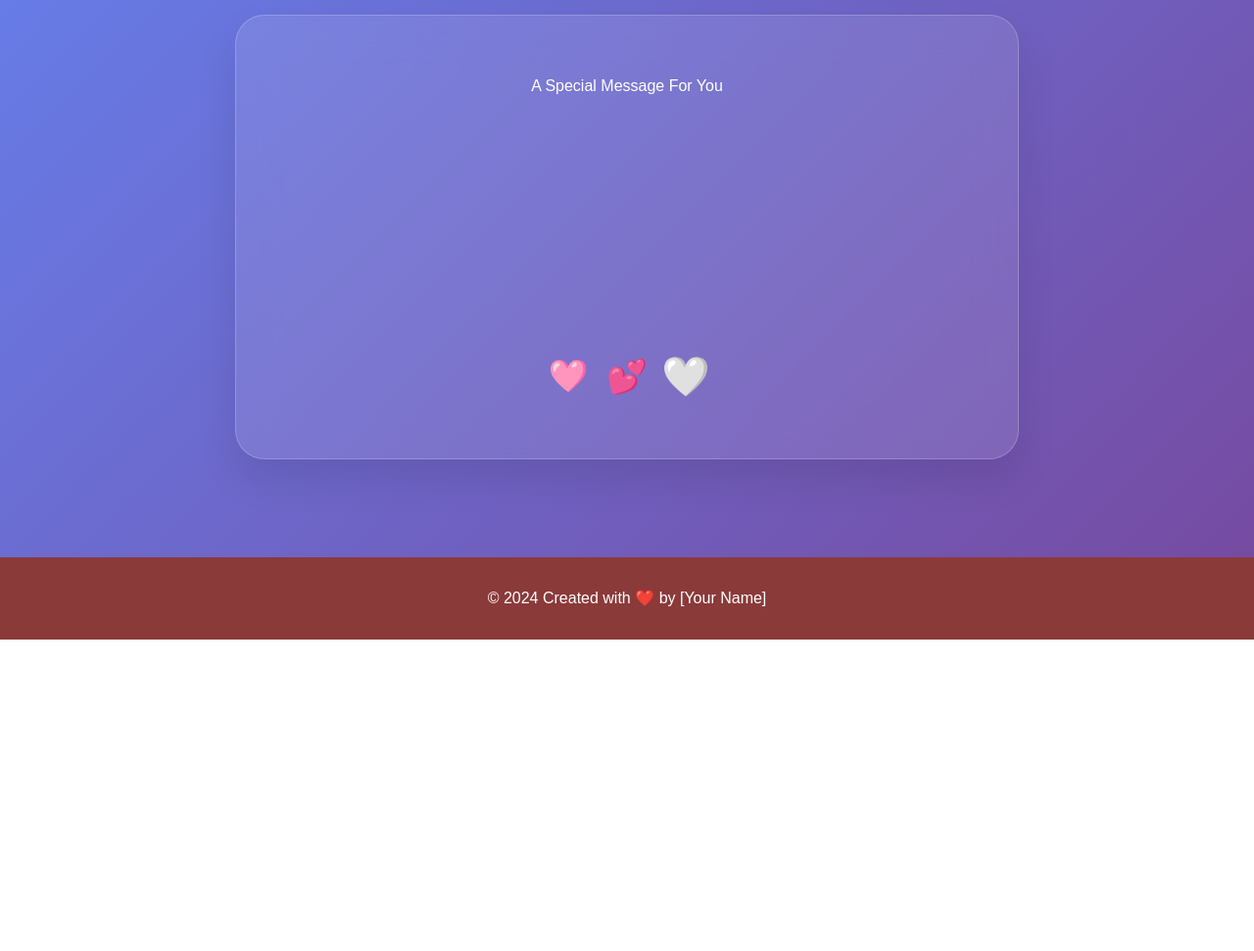
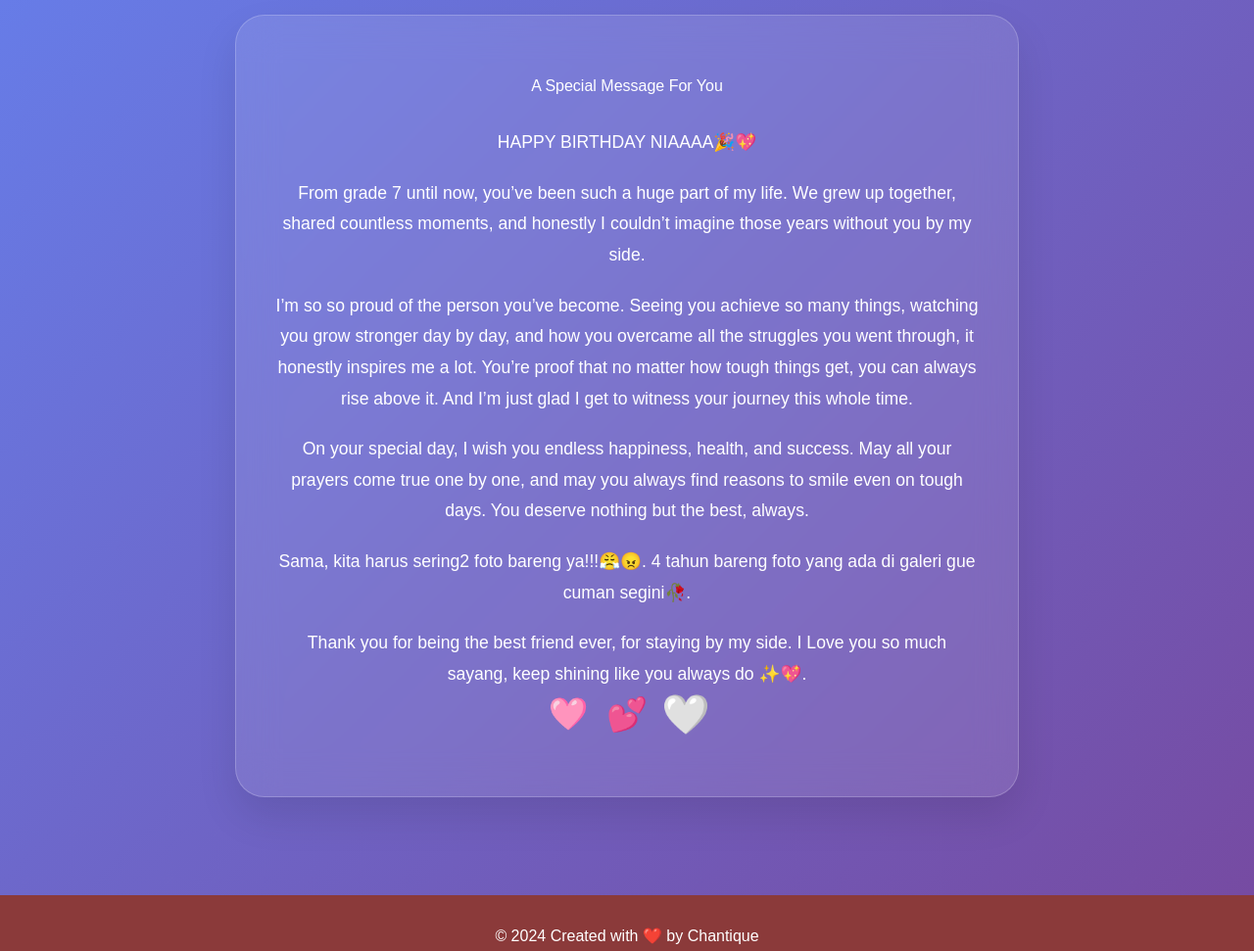
Before and after one commit to chantique22/nauw, a plain HTML site: page index.html in a window 1280 px wide. Shown: the part 2240-3211 px from the top of the page at 98% size. Before the commit the page ends 2893 px from the top, so only its background shows below. Drawn offline with nearby package versions, Linux system fonts and the light colour scheme.

Commit message:
SPECIAL MESSAGE

```diff
--- a/index.html
+++ b/index.html
@@ -121,14 +121,35 @@
             <div class="message-card">
                 <h2 class="message-tile">A Special Message For You</h2>
                 <div class="message-content">
-                    <p class="message-text fade-in-text">
-                        Lorem ipsum dolor sit amet consectetur adipisicing elit. Itaque voluptatibus atque at ratione! Enim iusto nostrum maxime culpa odio ipsum.
+                    <p class="message-text">
+                        HAPPY BIRTHDAY NIAAAA🎉💖
                     </p>
-                    <p class="message-text fade-in-text">
-                        Lorem ipsum dolor sit amet consectetur adipisicing elit. Itaque voluptatibus atque at ratione! Enim iusto nostrum maxime culpa odio ipsum.
+
+                    <p class="message-text">
+                        From grade 7 until now, you’ve been such a huge part of my life. We grew up together, shared countless moments,
+                        and honestly I couldn’t imagine those years without you by my side.
                     </p>
-                     <p class="message-text fade-in-text">
-                        Lorem ipsum dolor sit amet consectetur adipisicing elit. Itaque voluptatibus atque at ratione! Enim iusto nostrum maxime culpa odio ipsum.
+
+                    <p class="message-text">
+                         I’m so so proud of the person you’ve become. Seeing you achieve so many things, watching you grow stronger day by day,
+                        and how you overcame all the struggles you went through, it honestly inspires me a lot.
+                        You’re proof that no matter how tough things get, you can always rise above it.
+                        And I’m just glad I get to witness your journey this whole time.
+                    </p>
+
+                   <p class="message-text">
+                        On your special day, I wish you endless happiness, health, and success.
+                        May all your prayers come true one by one, and may you always find reasons to smile even on tough days.
+                        You deserve nothing but the best, always.
+                    </p>
+
+                    <p class="message-text">
+                        Sama, kita harus sering2 foto bareng ya!!!😤😠. 4 tahun bareng foto yang ada di galeri gue cuman segini🥀.
+                    </p>
+
+                    <p class="message-text">
+                        Thank you for being the best friend ever, for staying by my side. I Love you so much sayang,
+                        keep shining like you always do ✨💖.
                     </p>
                 </div>
                 <div class="message-hearts">
@@ -143,7 +164,7 @@
       <!-- Footer -->
         <footer class="footer">
             <div class="container">
-                <p>&copy; 2024 Created with ❤️ by [Your Name]</p>
+                <p>&copy; 2024 Created with ❤️ by Chantique</p>
             </div>
         </footer>
 
--- a/style.css
+++ b/style.css
@@ -367,14 +367,9 @@ body {
     font-size: 1.1rem;
     line-height: 1.8;
     margin-bottom: 20px;
-    opacity: 0;
     transform: translateY(30px);
     transition: all 0.6s ease;
-}
-
-.message-text.fade-in-animate {
-    opacity: 1;
-    transform: translateY(0);
+    color: #fff;
 }
 
 .message-signature {
```
